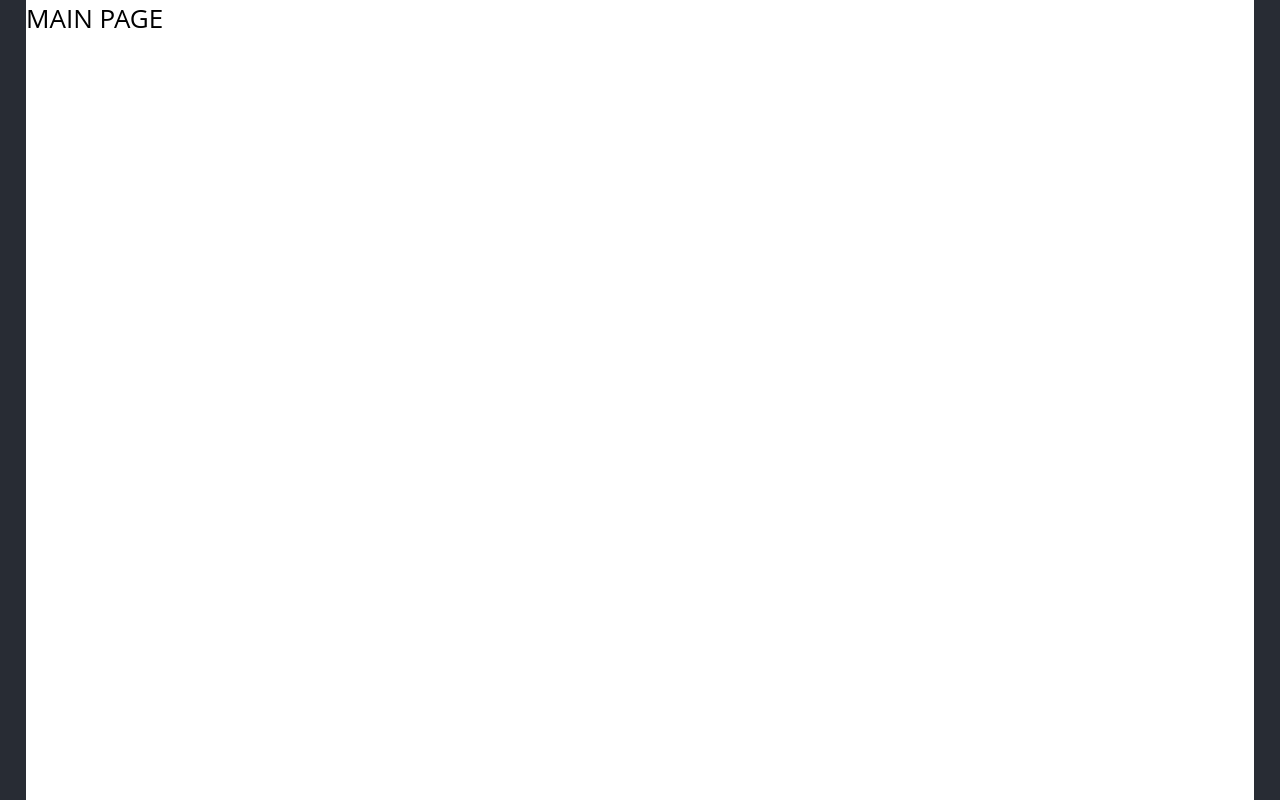
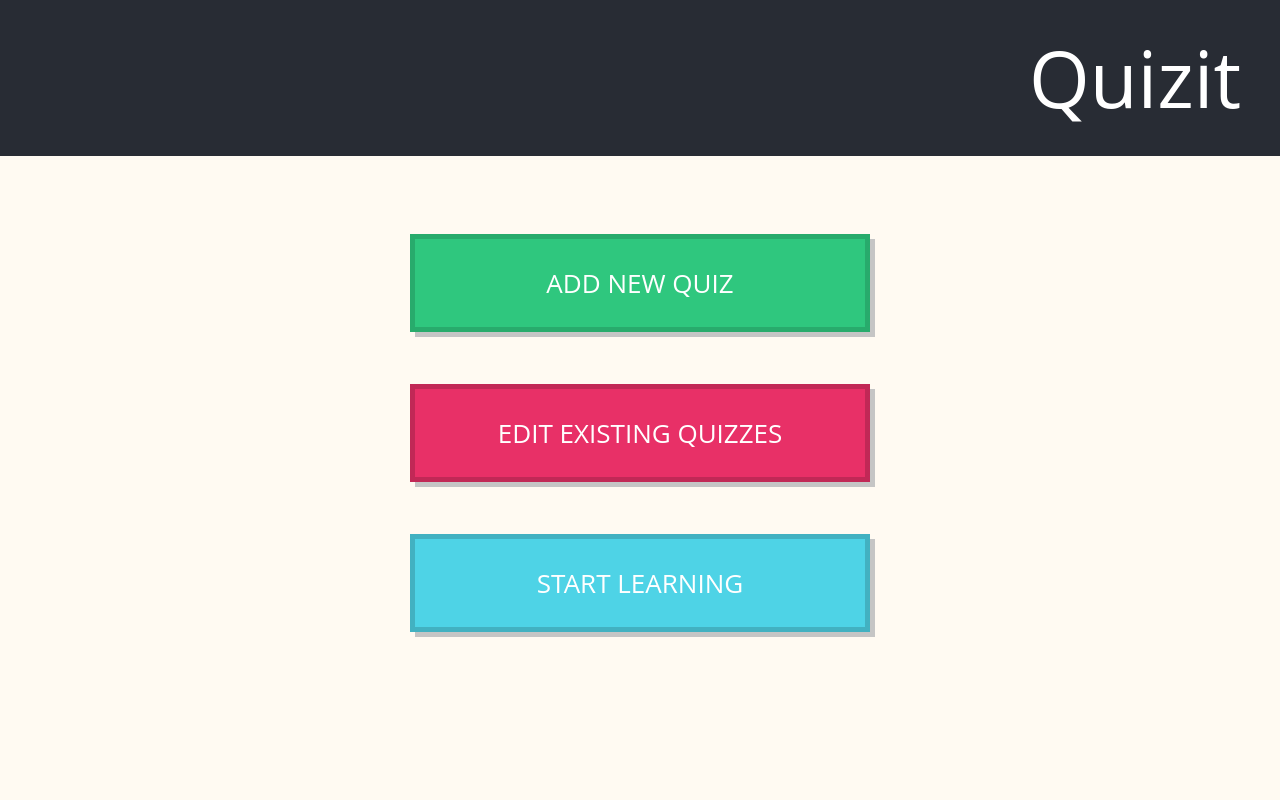
Before and after one commit to ZooMic/real-projects, a React (Create React App) app in the folder quizit/: page / in a window 1280 px wide. Built offline with nearby package versions, Linux system fonts and the light colour scheme.

Commit message:
quizit: Added basic navigation, some styling and new layout

```diff
--- a/quizit/src/components/MainLayout/MainLayout.module.css
+++ b/quizit/src/components/MainLayout/MainLayout.module.css
@@ -7,7 +7,6 @@
 }
 
 .inner {
-    background: white;
-    margin: 0em 1em;
+    background: #fffaf2;
     width: 100%;
 }
--- /dev/null
+++ b/quizit/src/components/SupLayout/SubLayout.js
@@ -0,0 +1,20 @@
+import React from 'react'
+import { useHistory } from "react-router-dom";
+import styles from './SubLayout.module.css'
+
+const SubLayout = ({ children }) => {
+    const history = useHistory();
+    return (
+        <div className={styles.wrapper}>
+            <nav className={styles.nav}>
+                <button>{"<"}</button>
+                <header>Quizit</header>
+            </nav>
+            <div>
+                {children}
+            </div>
+        </div>
+    )
+}
+
+export default SubLayout;
--- /dev/null
+++ b/quizit/src/components/SupLayout/SubLayout.module.css
@@ -0,0 +1,33 @@
+.wrapper {
+    display: flex;
+    flex-direction: column;
+    font-size: calc(10px + 2vmin);
+    min-height: 100vh;
+}
+
+.nav {
+    background-color: #43464c;
+    line-height: 1.5em;
+    display: flex;
+    justify-content: space-between;
+    width: 100%;
+}
+
+.nav button {
+    border: none;
+    color: white;
+    padding: 0 0.5em;
+    font-family: monospace;
+    font-weight: 900;
+    font-size: 2em;
+    background-color: #282c34;
+}
+
+.nav header {
+    color: white;
+    font-size: 1.5em;
+    display: flex;
+    justify-content: center;
+    align-items: center;
+    padding-right: 0.5em;
+}
--- /dev/null
+++ b/quizit/src/components/SupLayout/index.js
@@ -0,0 +1 @@
+export { default } from './SubLayout';
--- /dev/null
+++ b/quizit/src/containers/AddPage/AddPage.js
@@ -0,0 +1,18 @@
+import React from 'react'
+import SubLayout from '../../components/SupLayout/'
+
+const AddPage = (props) => {
+    return (<SubLayout>
+        <form>
+            {/* input question */}
+            {/* input answer 1* [checkbox for correct answer]*/}
+            {/* input add new answer, on focus another below appears */}
+            {/* SUBBMIT ADD/SAVE ETC.*/}
+        </form>
+        <div className="added-section">
+            <div>id, question..., [REMOVE] [EDIT]</div>
+        </div>
+    </SubLayout>)
+}
+
+export default AddPage;
--- /dev/null
+++ b/quizit/src/containers/AddPage/index.js
@@ -0,0 +1 @@
+export { default } from './AddPage';
--- a/quizit/src/containers/App/App.js
+++ b/quizit/src/containers/App/App.js
@@ -1,14 +1,16 @@
 import React from 'react';
 import MainLayout from '../../components/MainLayout/'
 import { BrowserRouter as Router, Switch, Route } from "react-router-dom";
+import MainPage from '../MainPage/'
+import AddPage from '../AddPage/'
 
 function App() {
   return (
     <MainLayout>
       <Router>
         <Switch>
-          <Route exact path="/" children={<div>MAIN PAGE</div>} />
-          <Route path="/add" children={<div>ADD PAGE</div>} />
+          <Route exact path="/" children={<MainPage />} />
+          <Route path="/add" children={<AddPage />} />
           <Route path="/edit" children={<div>EDIT PAGE</div>} />
           <Route path="/quiz" children={<div>QUIZ PAGE</div>} />
         </Switch>
--- a/quizit/src/containers/MainPage/MainPage.js
+++ b/quizit/src/containers/MainPage/MainPage.js
@@ -1,8 +1,20 @@
 import React from 'react'
+import { NavLink } from "react-router-dom";
+import { header, navWrapper, nav, navLink, greenish, redish, blueish } from './MainPage.module.css';
 
 const MainPage = () => {
-
-    return <div></div>
+    return (
+        <div>
+            <header className={header}>Quizit</header>
+            <div className={navWrapper}>
+                <nav className={nav}>
+                    <NavLink className={`${navLink} ${greenish}`} to="/add">Add new quiz</NavLink>
+                    <NavLink className={`${navLink} ${redish}`} to="/edit">Edit existing quizzes</NavLink>
+                    <NavLink className={`${navLink} ${blueish}`} to="/quiz">Start learning</NavLink>
+                </nav>
+            </div>
+        </div>
+    )
 }
 
 export default MainPage;
--- a/quizit/src/containers/MainPage/MainPage.module.css
+++ b/quizit/src/containers/MainPage/MainPage.module.css
@@ -0,0 +1,53 @@
+.header {
+    background: #282c34;
+    color: white;
+    font-size: 3em;
+    line-height: 2em;
+    text-align: end;
+    padding-right: 0.5em;
+}
+
+.navWrapper {
+    display: flex;
+    justify-content: center;
+    width: 100%;
+}
+
+.nav {
+    display: flex;
+    flex-direction: column;
+    align-items: center;
+    width: fit-content;
+}
+
+.nav:first-child {
+    margin-top: 2em;
+}
+
+.navLink {
+    text-decoration: none;
+    text-transform: uppercase;
+    padding: 1em 1.5em;
+    background-color: #bbbbbb;
+    margin: 1em 0;
+    color: white;
+    width: 100%;
+    text-align: center;
+    border: 5px solid;
+    box-shadow: 5px 5px #c5c5c5;
+}
+
+.greenish {
+    background-color: #2fc77e;
+    border-color: #28ab6c;
+}
+
+.redish {
+    background-color: #e83067;
+    border-color: #c12856;
+}
+
+.blueish {
+    background-color: #4ed3e6;
+    border-color: #42b1c1;
+}
```
Also changed, not shown: quizit/src/containers/AddPage/AddPage.module.css (added).
